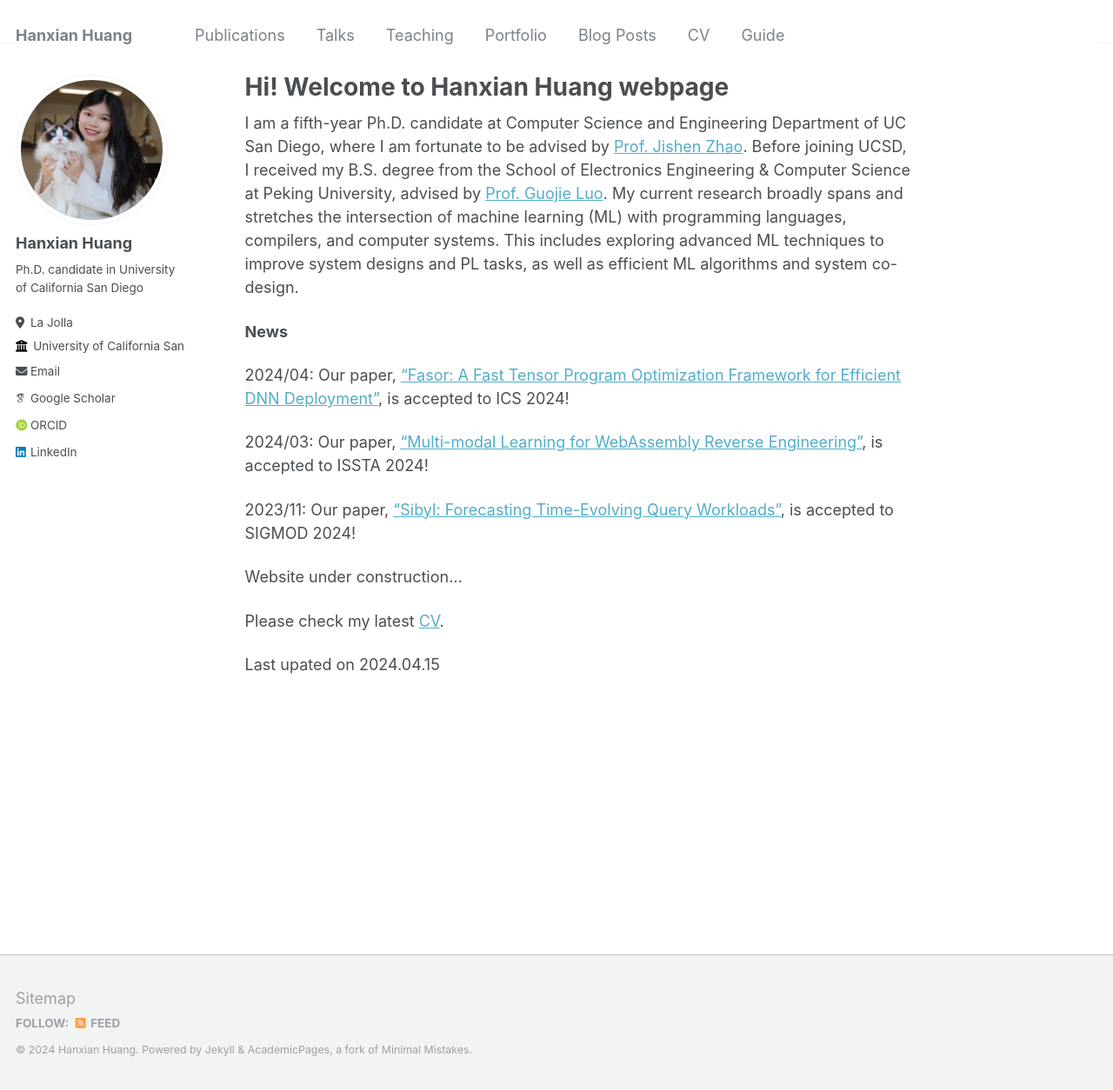
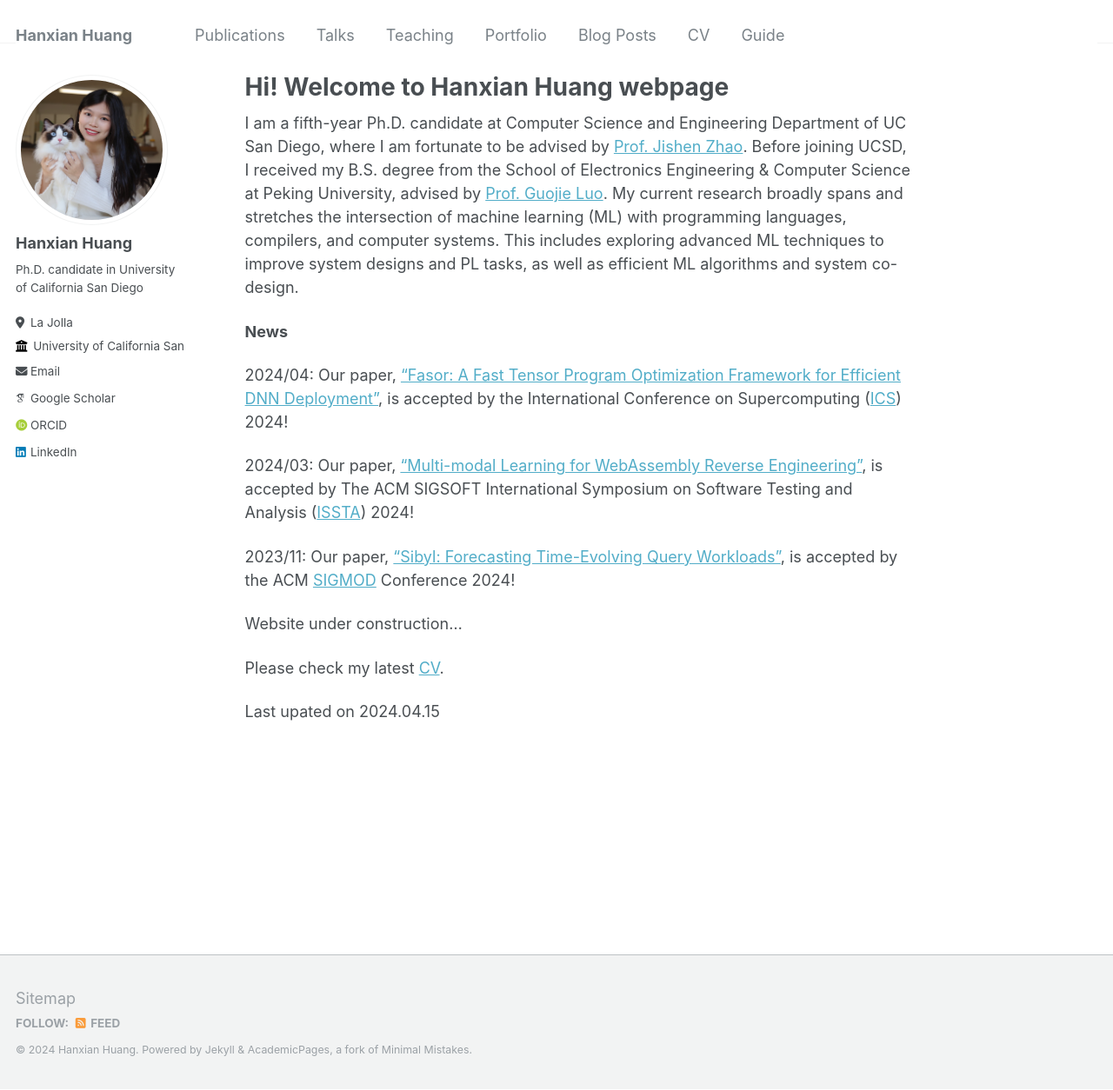
Before and after one commit to Hanxian97/Hanxian97.github.io, a Jekyll site: the page built from _pages/about.md, in a window 1280 px wide and 1254 px high. Shown: the whole window at 87% size. Built offline with Jekyll 4.4.1, drawn with Linux system fonts in a browser that asks for light colours; some web fonts are replaced.

Commit message:
Update about.md

```diff
--- a/_pages/about.md
+++ b/_pages/about.md
@@ -11,11 +11,11 @@ I am a fifth-year Ph.D. candidate at Computer Science and Engineering Department
 
 **News**
 
-2024/04: Our paper, ["Fasor: A Fast Tensor Program Optimization Framework for Efficient DNN Deployment"](),  is accepted to ICS 2024!
+2024/04: Our paper, ["Fasor: A Fast Tensor Program Optimization Framework for Efficient DNN Deployment"](),  is accepted by the International Conference on Supercomputing ([ICS](https://ics2024.github.io)) 2024!
 
-2024/03: Our paper, ["Multi-modal Learning for WebAssembly Reverse Engineering"](https://arxiv.org/pdf/2404.03171.pdf),  is accepted to ISSTA 2024!
+2024/03: Our paper, ["Multi-modal Learning for WebAssembly Reverse Engineering"](https://arxiv.org/pdf/2404.03171.pdf),  is accepted by The ACM SIGSOFT International Symposium on Software Testing and Analysis ([ISSTA](https://2024.issta.org/track/issta-2024-papers#Call-for-Papers)) 2024!
 
-2023/11: Our paper, ["Sibyl: Forecasting Time-Evolving Query Workloads"](https://dl.acm.org/doi/pdf/10.1145/3639308),  is accepted to SIGMOD 2024!
+2023/11: Our paper, ["Sibyl: Forecasting Time-Evolving Query Workloads"](https://dl.acm.org/doi/pdf/10.1145/3639308),  is accepted by the ACM [SIGMOD]((https://2024.sigmod.org)) Conference 2024!
 
 Website under construction...
 
```
